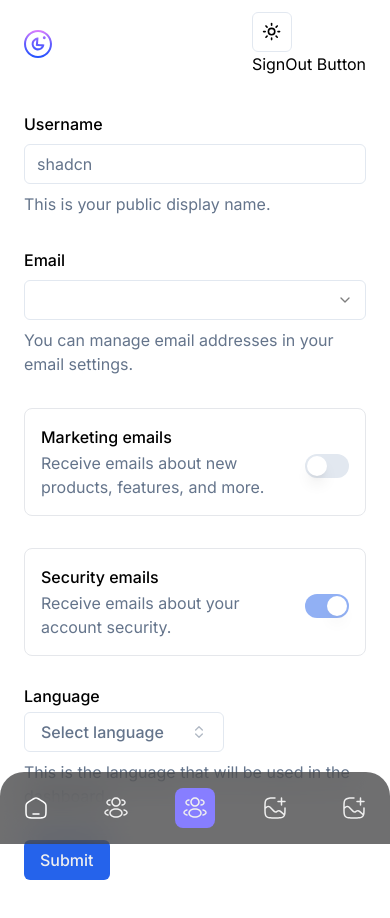
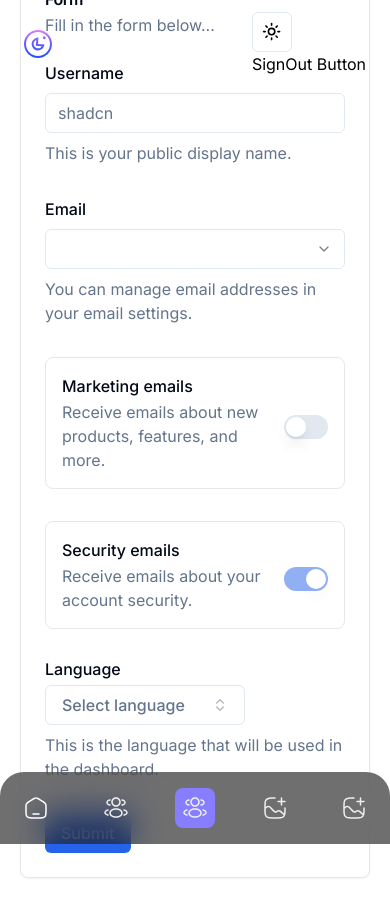
Before and after one commit to AuroraLantean/nextjs-shadcn-demo1, a Next.js app: page /form in a window 390 px wide. Shown: the top 918 px of the page. Built offline with nearby package versions, Linux system fonts and the light colour scheme.

Commit message:
fix responsive topbar and bottembar blocking

```diff
--- a/app/(root)/form/page.tsx
+++ b/app/(root)/form/page.tsx
@@ -39,6 +39,7 @@ import { useToast } from "@/components/ui/use-toast"
 import { Check, ChevronsUpDown } from "lucide-react"
 import { cn } from "@/lib/utils"
 import { formSchema } from '@/lib/validators'
+import { Card, CardContent, CardDescription, CardHeader, CardTitle } from '@/components/ui/card'
 
 type Props = {}
 
@@ -80,7 +81,13 @@ function FormPage({ }: Props) {
 
 
   return (
-    <div>
+    <div className="absolute -translate-x-1/2 -translate-y-1/2 top-1/2 left-1/2">
+      <Card className="w-[350px] my-20">
+        <CardHeader>
+          <CardTitle>Form</CardTitle>
+          <CardDescription>Fill in the form below...</CardDescription>
+        </CardHeader>
+        <CardContent>
           <Form {...form}>
             <form onSubmit={form.handleSubmit(onSubmit)} className="space-y-8">
 
@@ -235,7 +242,8 @@ function FormPage({ }: Props) {
               <Button type="submit" className="!bg-primary !text-light-2">Submit</Button>
             </form>
           </Form>
-
+        </CardContent>
+      </Card>
 
     </div>
   )
--- a/components/shared/Topbar.tsx
+++ b/components/shared/Topbar.tsx
@@ -9,7 +9,7 @@ function Topbar() {
     <nav className="topbar">
       <Link href="/" className="flex items-center gap-4">
         <Image src="/assets/logo.svg" alt="logo" width={28} height={28} />
-        <p className="text-heading3-bold  max-xs:hidden">Threads</p>
+        <p className="text-heading3-bold  max-md:hidden">Threads</p>
       </Link>
 
       <div>
```
Lines whose indentation alone changed are shown as unchanged.
